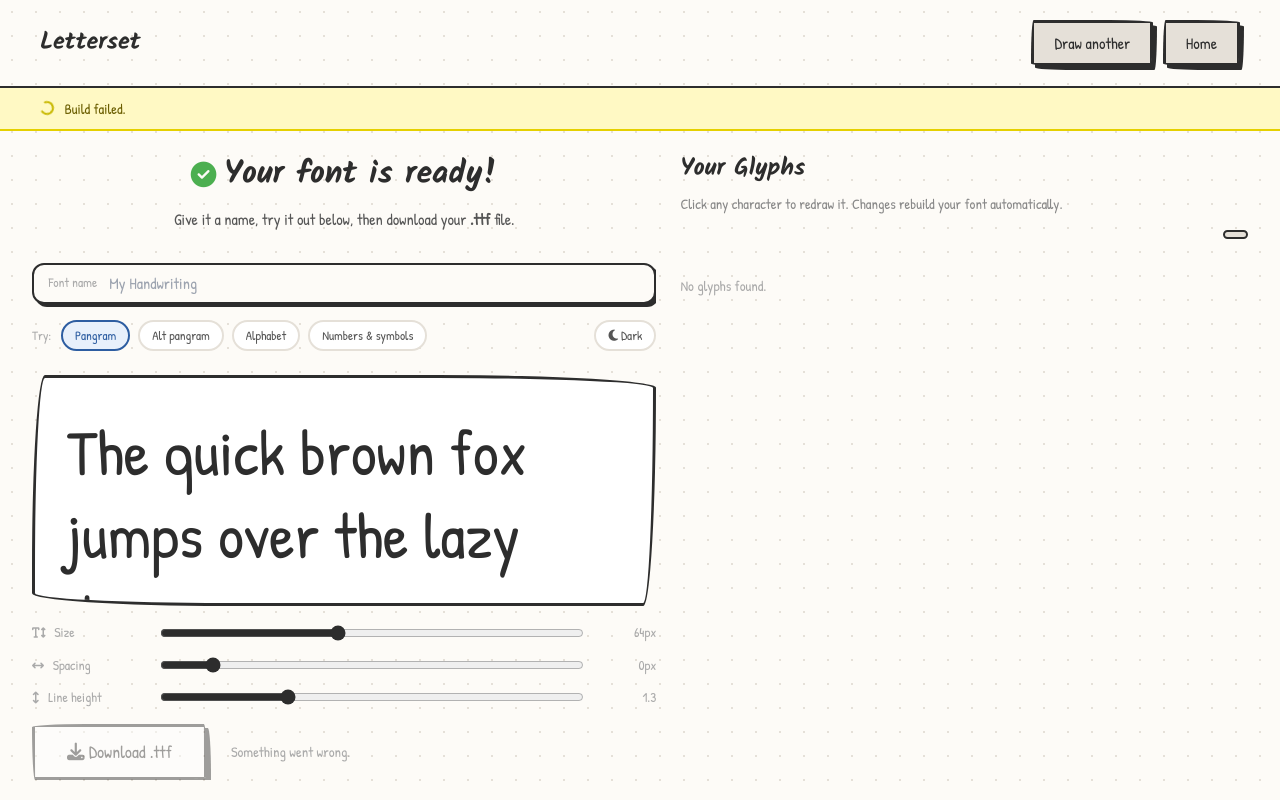
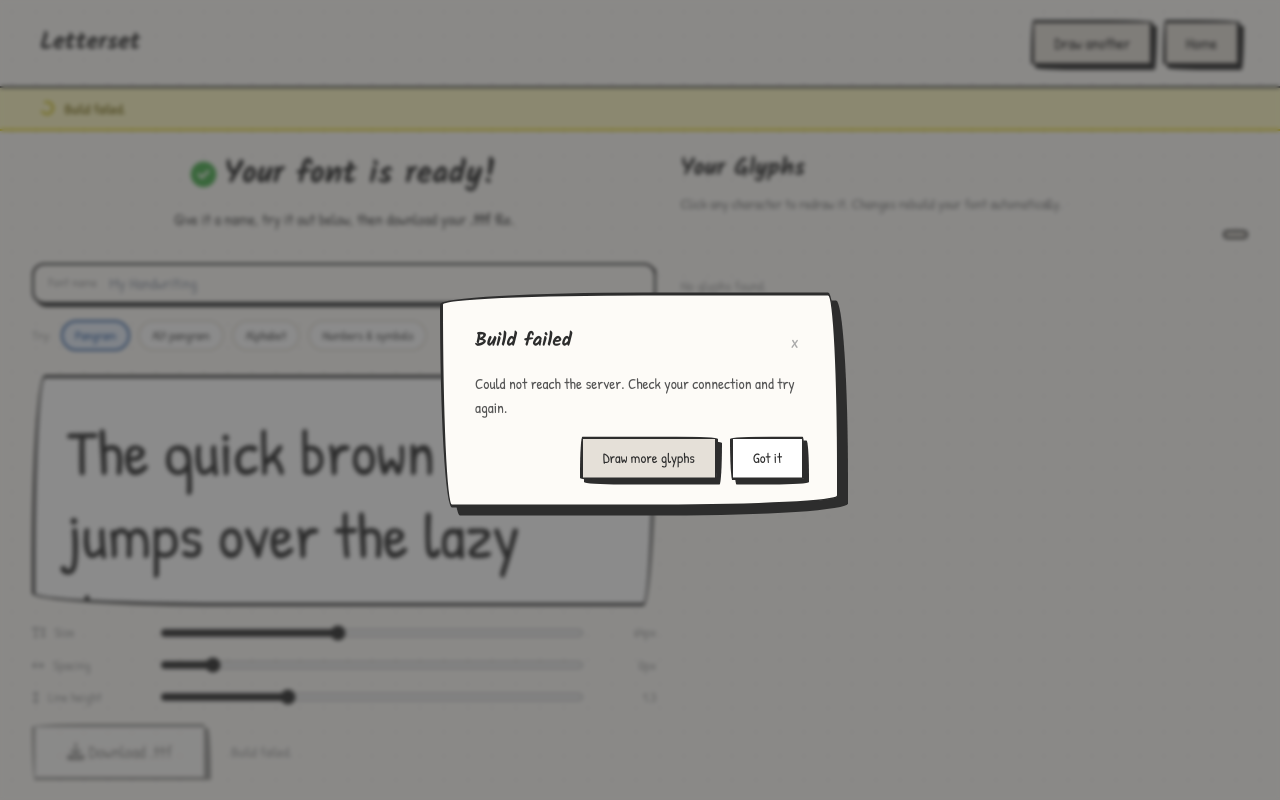
Before and after one commit to Rexaintreal/letterset, a Flask app: page /preview/1 in a window 1280 px wide. Run offline with Flask 3, Linux system fonts and the light colour scheme; data that the repository does not hold is empty; some libraries are stand-ins or nearby versions; some web fonts are replaced.

Commit message:
Added error modal on preview page, min glyph check and 404/500 erro page with build faliure handling

```diff
--- a/app.py
+++ b/app.py
@@ -8,6 +8,19 @@ from processing.process_sheet import process_sheet
 app = Flask(__name__)
 app.config['UPLOAD_FOLDER'] = 'uploads'
 os.makedirs(app.config['UPLOAD_FOLDER'], exist_ok=True)
+
+MIN_GLYPHS = 5
+CHARS = list('ABCDEFGHIJKLMNOPQRSTUVWXYZabcdefghijklmnopqrstuvwxyz0123456789.,!?()-_/@#&+')
+
+
+@app.errorhandler(404)
+def not_found(e):
+    return render_template('error.html', code=404, message='Page not found.'), 404
+
+
+@app.errorhandler(500)
+def server_error(e):
+    return render_template('error.html', code=500, message='Something went wrong one our end.'), 500
 
 @app.route('/')
 def index():
@@ -64,7 +77,15 @@ def save_glyph():
 def build(session_id):
     folder = os.path.join(app.config['UPLOAD_FOLDER'], session_id)
     if not os.path.isdir(folder):
-        return jsonify({'error': 'session not found'}), 404
+        return jsonify({'error': 'Session not found. Your drawings may have expired, Please start over. :('}), 404
+    glyph_count = sum(
+        1 for char in CHARS
+        if os.path.exists(os.path.join(folder, f'{ord(char)}.png'))
+    )
+    if glyph_count < MIN_GLYPHS:
+        return jsonify({
+            'error': f'Not enough glyphs to build a font. You need at least {MIN_GLYPHS} characters drawn, you have {glyph_count}'
+        }), 422
     try:
         data = request.get_json(silent=True) or {}
         font_name = data.get('name', 'MyFont')[:32].strip() or 'MyFont'
@@ -73,7 +94,7 @@ def build(session_id):
     except Exception as e:
         import traceback
         traceback.print_exc()
-        return jsonify({'error': str(e)}), 500
+        return jsonify({'error': 'Font generation Failed. Try redrawing a few characters and building again.'}), 500
 
 @app.route('/download/<session_id>')
 def download(session_id):
--- a/static/js/script.js
+++ b/static/js/script.js
@@ -376,7 +376,17 @@ if (drawCanvas) {
         buildBanner.classList.remove('build-banner--hidden');
         if (done) setTimeout(() => buildBanner.classList.add('build-banner--hidden'), 2800);
     }
+    function showErrorModal(msg) {
+        document.getElementById('errorModalMsg').textContent = msg;
+        document.getElementById('errorModal').setAttribute('aria-hidden', false)
+    }
 
+    function closeErrorModal() {
+        document.getElementById('errorModal').setAttribute('aria-hidden', true);
+    }
+    document.getElementById('errorModalCloseBtn').addEventListener('click', closeErrorModal);
+    document.getElementById('errorModalDismissBtn').addEventListener('click', closeErrorModal);
+    document.getElementById('errorModalBackdrop').addEventListener('click', closeErrorModal);
     function buildFont(name) {
         return fetch('/build/' + SESSION_ID, {
             method: 'POST',
@@ -403,8 +413,10 @@ if (drawCanvas) {
 
         buildFont('MyFont').then(function(data) {
             if (data.error) {
-                statusMsg.textContent = 'Build failed: ' + data.error;
-                setBannerState('Build failed.', false);
+                statusMsg.textContent = 'Build failed.';
+                setBannerState('Could not build font.', false);
+                downloadBtn.disabled = true;
+                showErrorModal(data.error);
                 return;
             }
             statusMsg.textContent = 'Font ready — click Download!';
@@ -412,8 +424,9 @@ if (drawCanvas) {
             reloadUserFont();
             setBannerState('Font built successfully!', true);
         }).catch(function() {
-            statusMsg.textContent = 'Something went wrong.';
+            statusMsg.textContent = 'Build failed.';
             setBannerState('Build failed.', false);
+            showErrorModal('Could not reach the server. Check your connection and try again.');
         });
 
         loadGlyphGallery();
@@ -545,7 +558,11 @@ if (drawCanvas) {
             statusMsg.textContent = 'Rebuilding font…';
             return buildFont(name);
         }).then(function(data) {
-            if (data && !data.error) {
+            if (data && data.error) {
+                statusMsg.textContent = 'Build failed.';
+                setBannerState('Could not build font.', false);
+                showErrorModal(data.error);
+            } else if (data && !data.error) {
                 reloadUserFont();
                 statusMsg.textContent = 'Font updated!';
                 setBannerState('Font updated!', true);
--- a/templates/preview.html
+++ b/templates/preview.html
@@ -123,6 +123,20 @@
                 </div>
             </div>
         </div>
+        <div class="modal-root" id="errorModal"  aria-hidden="true">
+            <div class="modal-backdrop" id="errorModalBackdrop"></div>
+            <div class="modal-card" role="dialog" aria-modal="true" style="max-width: 400px;">
+                <div class="modal-card-header">
+                    <p class="modal-title" style="font-size: 1.2rem;">Build failed</p>
+                    <button class="modal-close-btn" id="errorModalCloseBtn" aria-label="Close">x</button>
+                </div>
+                <p id="errorModalMsg" style="font-size: 0.95rem; color: #555; align-self: flex-start; line-height: 1.6;"></p>
+                <div class="modal-actions">
+                    <a href="/draw" class="btn-secondary" style="font-size: 0.9rem;">Draw more glyphs</a>
+                    <button class="btn-primary" id="errorModalDismissBtn" style="font-size:0.9rem;">Got it</button>
+                </div>
+            </div>
+        </div>
         <script>const SESSION_ID = "{{ session_id }}";</script>
         <script src="{{ url_for('static', filename='js/script.js') }}"></script>
     </body>
```
Also changed, not shown: templates/error.html (added, +58 -0 lines).
